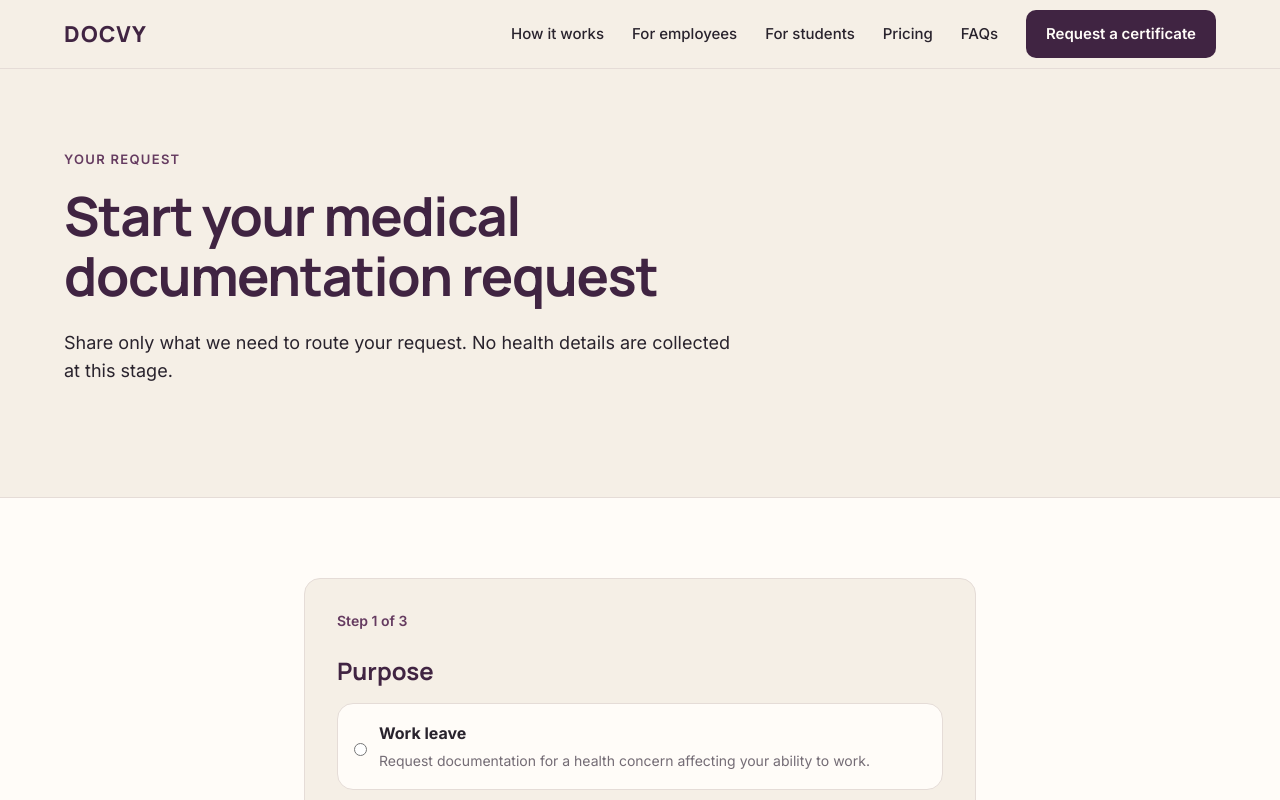
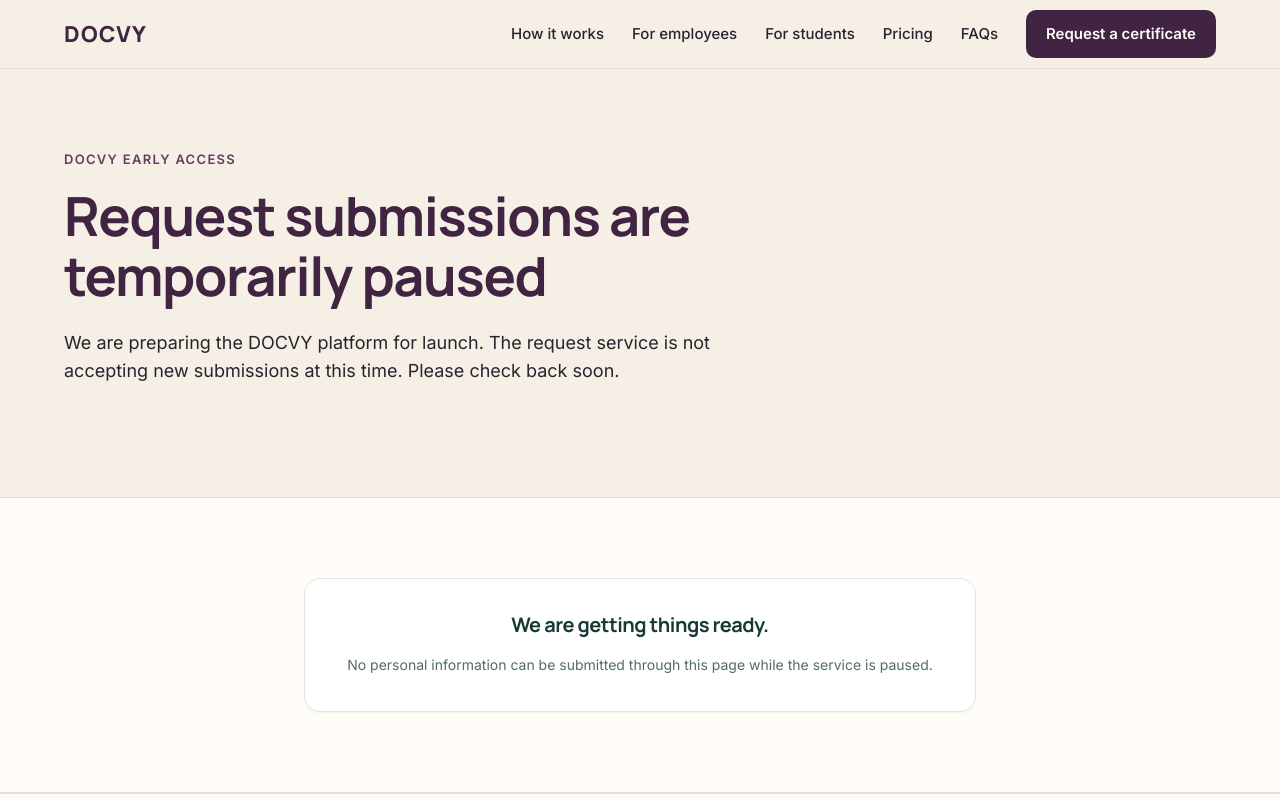
Before and after one commit to rishimartin816-ui/Docvy, a Next.js app: page /request in a window 1280 px wide. Shown: the top 800 px of the page. Built offline with nearby package versions, Linux system fonts and the light colour scheme.

Commit message:
fix(launch): pause request intake pending privacy readiness

```diff
--- a/app/request/page.tsx
+++ b/app/request/page.tsx
@@ -1,6 +1,23 @@
-import RequestForm from "@/components/RequestForm";
 import { PageHero, Section } from "@/components/ui";
-export const metadata = { title: "Request – Docvy" };
-export default function Request({ searchParams }: { searchParams: { purpose?: string } }) {
-  return (<><PageHero eyebrow="YOUR REQUEST" title="Start your medical documentation request" text="Share only what we need to route your request. No health details are collected at this stage." /><Section alt><RequestForm initial={searchParams.purpose} /></Section></>);
+
+export const metadata = { title: "Requests temporarily paused – DOCVY" };
+
+export default function Request() {
+  return (
+    <>
+      <PageHero
+        eyebrow="DOCVY EARLY ACCESS"
+        title="Request submissions are temporarily paused"
+        text="We are preparing the DOCVY platform for launch. The request service is not accepting new submissions at this time. Please check back soon."
+      />
+      <Section alt>
+        <div className="mx-auto max-w-2xl rounded-2xl border border-[#DCEAE5] bg-white p-8 text-center shadow-sm">
+          <h2 className="text-xl font-bold text-[#173A37]">We are getting things ready.</h2>
+          <p className="mt-3 text-sm leading-7 text-[#526D66]">
+            No personal information can be submitted through this page while the service is paused.
+          </p>
+        </div>
+      </Section>
+    </>
+  );
 }
```
